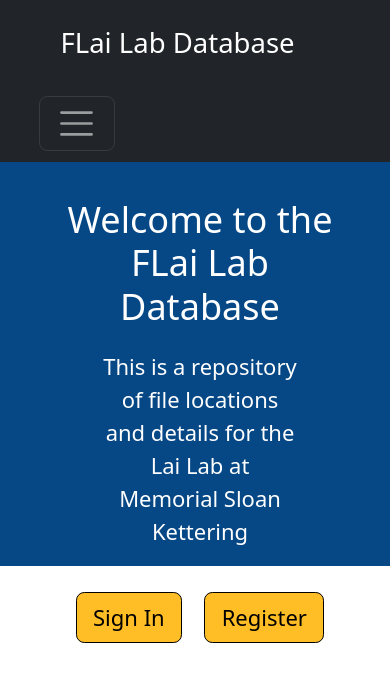
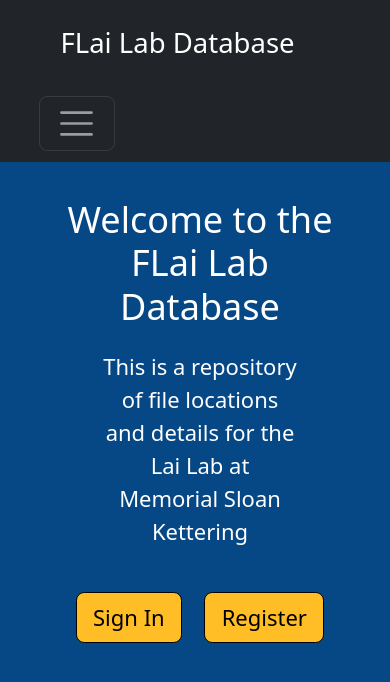
Before and after one commit to Phioria/flailab-fe, a React (Create React App) app: page / in a window 390 px wide. Shown: the top 682 px of the page. Built offline with nearby package versions, Linux system fonts and the light colour scheme; no server answers.

Commit message:
Add a media query for smaller screens

```diff
--- a/src/index.css
+++ b/src/index.css
@@ -189,6 +189,12 @@
     margin: 0;
 }
 
+@media (max-width: 550px) {
+    .jumbotron {
+        height: 100vh;
+    }
+}
+
 .jumbotron .btn-warning {
     background: #ffbe26;
     border-color: #000;
```
